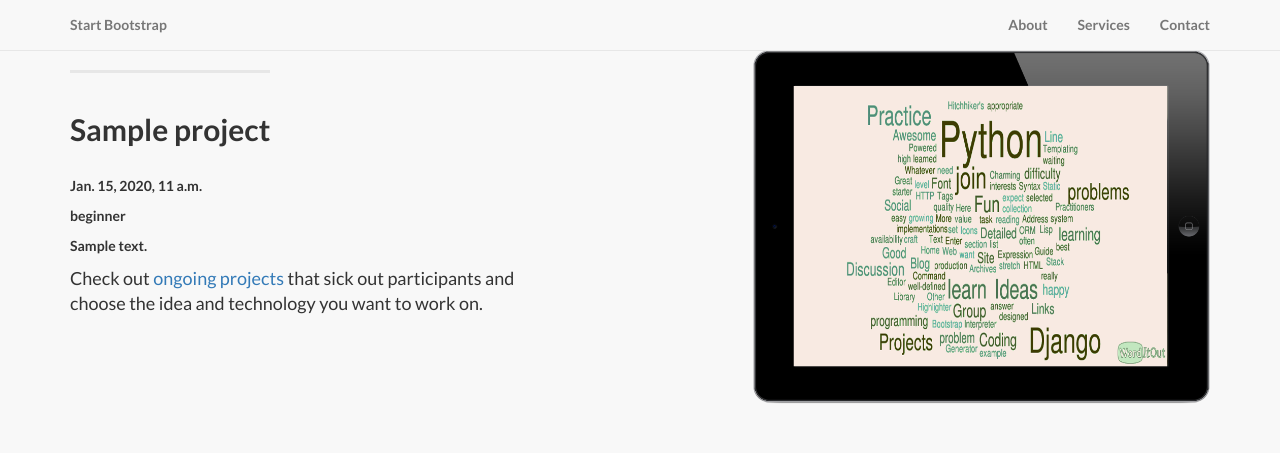
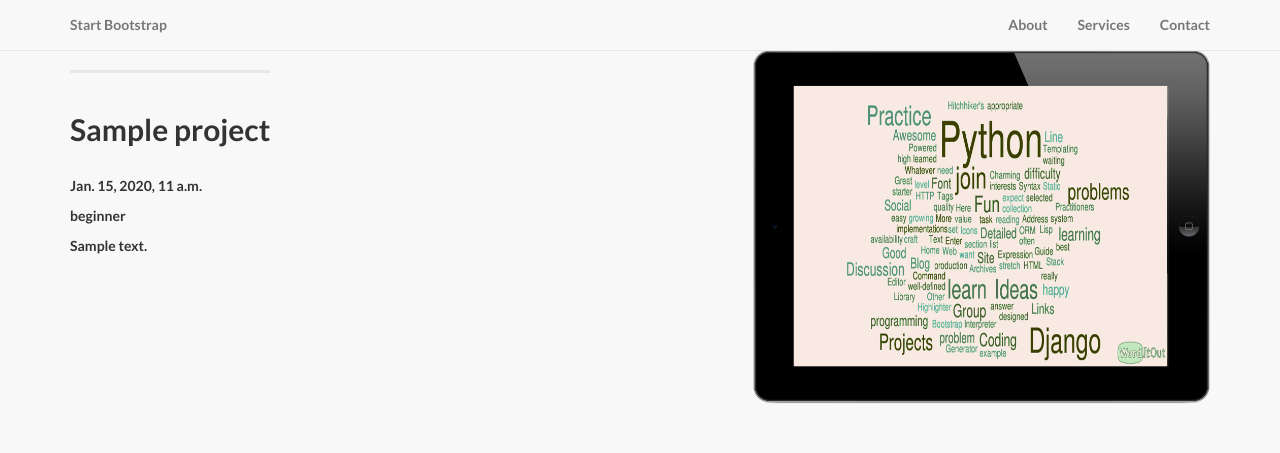
Before and after one commit to lluminita/codeeve, a Django app: page /projects/ in a window 1280 px wide. Shown: the top 453 px of the page. Run offline with Django 3.2, Linux system fonts and the light colour scheme; tables that the repository leaves empty hold one stand-in row (values such as "Sample post"); some libraries are stand-ins or nearby versions.

Commit message:
remove text irrelevant

```diff
--- a/projects/templates/projects/project_list.html
+++ b/projects/templates/projects/project_list.html
@@ -16,7 +16,7 @@
                     <p>{{ project.created_at }}</p>
                     <p>{{ project.difficulty }}</p>
                     <p>{{ project.description}}</p>
-                    <p class="lead">Check out <a href="projects/">ongoing projects</a> that sick out participants and choose the idea and technology you want to work on.</p>
+                  <!--  <p class="lead">Check out <a href="projects/">ongoing projects</a> that sick out participants and choose the idea and technology you want to work on.</p> -->
                 </div>
                 <div class="col-lg-5 col-lg-offset-2 col-sm-6">
                     <img class="img-responsive" src="/static/img/ipad-python.png" alt="">
```
